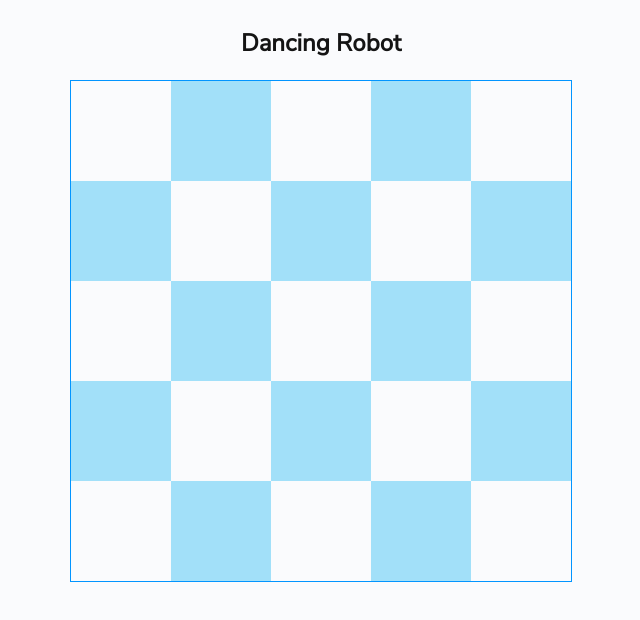
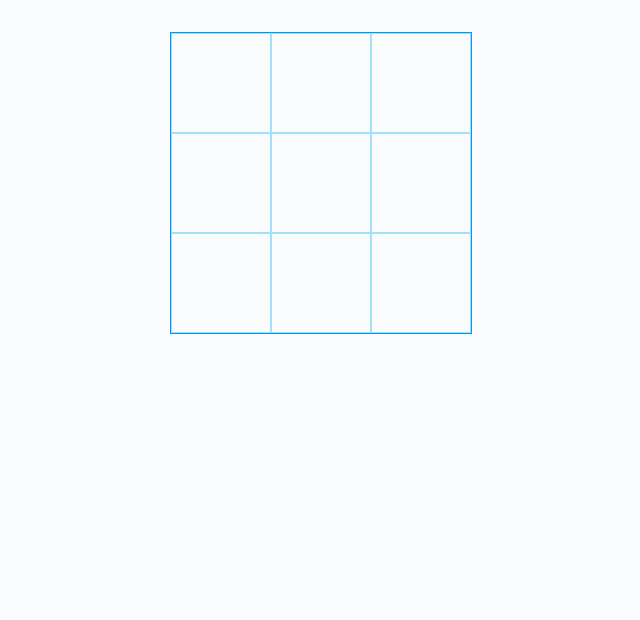
Before and after one commit to bartcis/robot, a React (Vite) app: page / in a window 1280 px wide. Shown: the top 620 px of the page, without its empty margins (319-959 px from the left). Built offline with nearby package versions, Linux system fonts and the light colour scheme.

Commit message:
Interface progress

```diff
--- a/src/App.tsx
+++ b/src/App.tsx
@@ -4,11 +4,10 @@ import styled from 'styled-components';
 import Table from './components/Table';
 
 const App = () => {
-  const [grid] = useState({ width: 5, height: 5 });
+  const [grid] = useState({ width: 3, height: 3 });
 
   return (
     <Layout>
-      <h1>Dancing Robot</h1>
       <Table width={grid.width} height={grid.height} />
     </Layout>
   );
--- a/src/components/Table.tsx
+++ b/src/components/Table.tsx
@@ -6,12 +6,25 @@ import React, {
 } from 'react';
 import styled from 'styled-components';
 
+import { useMediaQuery } from './helpers/MediaQuery';
+
 interface IProps {
   width: number;
   height: number;
 }
 
+interface IStyles {
+  width: string;
+  height: string;
+  overflow: {
+    (options?: ScrollToOptions | undefined): void;
+    (x: number, y: number): void;
+  };
+}
+
 const Table = ({ width, height }: IProps) => {
+  const isMobile = useMediaQuery('(min-width: 600px)');
+
   const buildTable = (xDimension: number, yDimension: number) => {
     let gridArray = [];
 
@@ -21,16 +34,18 @@ const Table = ({ width, height }: IProps) => {
     return gridArray;
   };
 
+  const inlineStyles = {
+    table: (isMobile: IStyles) => ({
+      width: isMobile ? `${width * 100}px` : `${width * 50}px`,
+      height: isMobile ? `${height * 100}px` : `${width * 50}px`,
+      overflow: scroll,
+    }),
+  };
+
   return (
-    <Container>
+    <Container style={inlineStyles.table(isMobile)}>
       {buildTable(width, height).map(field => (
-        <Element
-          key={field}
-          style={{
-            width: `${100 / width}%`,
-            height: `${100 / height}%`,
-          }}
-        />
+        <Element key={field} />
       ))}
     </Container>
   );
@@ -39,18 +54,19 @@ const Table = ({ width, height }: IProps) => {
 export default Table;
 
 const Element = styled.div`
-  width: 100px;
-  height: 100px;
+  width: 50px;
+  height: 50px;
+  border: 1px solid ${({ theme }) => theme.styles.colors.leadColorLight};
+  box-sizing: border-box;
+  @media (min-width: 600px) {
+    width: 100px;
+    height: 100px;
+  }
 `;
 
 const Container = styled.section`
-  width: 500px;
-  height: 500px;
   display: flex;
   flex-wrap: wrap;
   margin: auto;
   border: 1px solid ${({ theme }) => theme.styles.colors.leadColorDark};
-  div:nth-child(2n) {
-    background-color: ${({ theme }) => theme.styles.colors.leadColorLight};
-  }
 `;
--- /dev/null
+++ b/src/components/helpers/MediaQuery.tsx
@@ -0,0 +1,13 @@
+import { useEffect, useState } from 'react';
+
+export const useMediaQuery = (query: any) => {
+  const mediaMatch = window.matchMedia(query);
+  const [matches, setMatches] = useState(mediaMatch.matches);
+
+  useEffect(() => {
+    const handler = (event: any) => setMatches(event.matches);
+    mediaMatch.addListener(handler);
+    return () => mediaMatch.removeListener(handler);
+  });
+  return matches;
+};
```
Also changed, not shown: src/components/Controlers.tsx (+81 -0 lines), src/components/partials/Button.tsx (+71 -0 lines), static/robot.svg (added), 1 other file (tests, documents, lock files or other folders).
